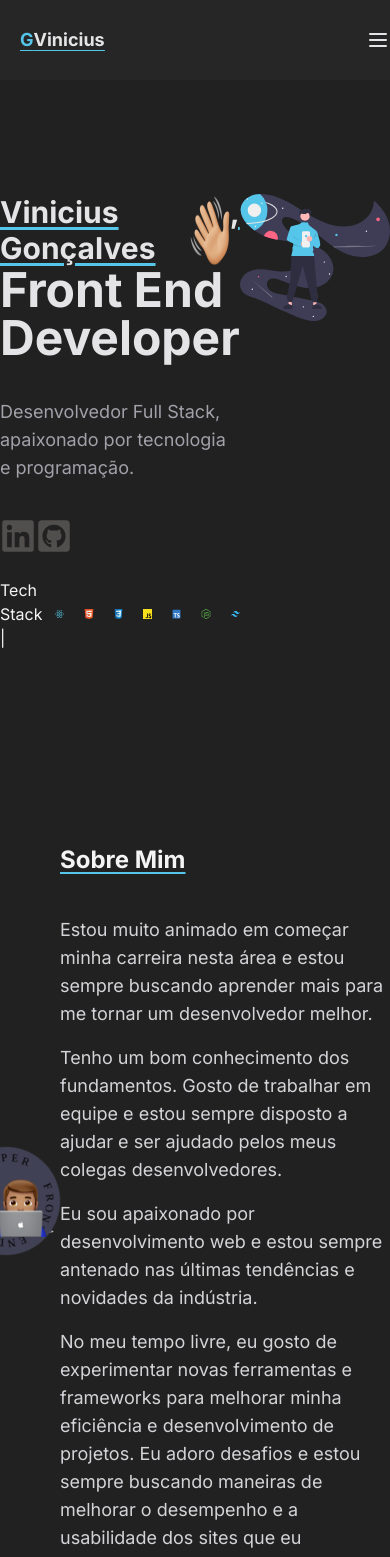
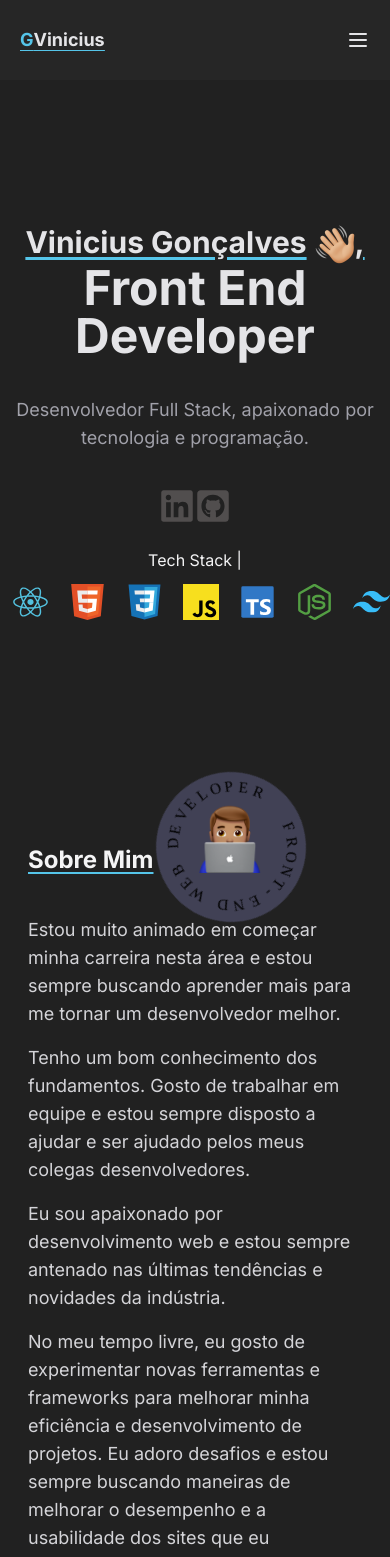
Before and after one commit to eldinho2/ViniciusSG.dev, a Next.js app: page / in a window 390 px wide. Shown: the top 1557 px of the page. Built offline with nearby package versions, Linux system fonts and the light colour scheme.

Commit message:
mobile css

```diff
--- a/src/app/components/About.tsx
+++ b/src/app/components/About.tsx
@@ -6,7 +6,7 @@ const About = () => {
   return (
     <section id="about" className="flex justify-center items-center">
       <FadeLeft>
-      <div className="relative">
+        <div className="relative xsm:hidden">
           <Image
             src={"/XZKyJCUt_2x-removebg-preview.png"}
             alt="illustration"
@@ -37,18 +37,38 @@ const About = () => {
       </FadeLeft>
       <div className="max-w-xl">
         <FadeUp>
-          <h1 className="text-zinc-100 underline underline-offset-4 decoration-[#55c5e9] text-2xl font-semibold mb-10">
+          <h1 className="text-zinc-100 underline underline-offset-4 decoration-[#55c5e9] text-2xl font-semibold mb-10 xsm:mx-7">
             Sobre Mim
           </h1>
         </FadeUp>
         <FadeRight>
-        <div className="flex flex-col gap-4">
+          <div className="flex flex-col gap-4 xsm:mx-7">
             <FadeRight>
-          <p className="font-light text-lg text-zinc-300">
+              <p className="font-light text-lg text-zinc-300 relative">
                 Estou muito animado em começar minha carreira nesta área e estou
                 sempre buscando aprender mais para me tornar um desenvolvedor
                 melhor.
               </p>
+              <div className="hidden xsm:block">
+                <Image
+                  src={"/male-technologist-type-4_1f468-1f3fd-200d-1f4bb.png"}
+                  alt="illustration male pc"
+                  width={70}
+                  height={70}
+                  quality={100}
+                  className="absolute z-20 -top-[113px] left-[166px]"
+                />
+                <span className="bg-[#414155] rounded-full absolute animate-spin-slow -top-[144px] left-[128px]">
+                  <Image
+                    src={"/text2.3d5aa6ba2d0632bb4e0572631c3f9dc2.svg"}
+                    alt="illustration spinner"
+                    width={150}
+                    height={150}
+                    quality={100}
+                    className=""
+                  />
+                </span>
+              </div>
             </FadeRight>
             <FadeRight>
               <p className="font-light text-lg text-zinc-300">
@@ -59,8 +79,8 @@ const About = () => {
             </FadeRight>
             <FadeRight>
               <p className="font-light text-lg text-zinc-300">
-            Eu sou apaixonado por desenvolvimento web e estou sempre antenado
-            nas últimas tendências e novidades da indústria.
+                Eu sou apaixonado por desenvolvimento web e estou sempre
+                antenado nas últimas tendências e novidades da indústria.
               </p>
             </FadeRight>
             <FadeRight>
@@ -68,7 +88,8 @@ const About = () => {
                 No meu tempo livre, eu gosto de experimentar novas ferramentas e
                 frameworks para melhorar minha eficiência e desenvolvimento de
                 projetos. Eu adoro desafios e estou sempre buscando maneiras de
-            melhorar o desempenho e a usabilidade dos sites que eu desenvolvo.
+                melhorar o desempenho e a usabilidade dos sites que eu
+                desenvolvo.
               </p>
             </FadeRight>
           </div>
--- a/src/app/components/HamburguerMenu.tsx
+++ b/src/app/components/HamburguerMenu.tsx
@@ -23,7 +23,7 @@ export const HamburguerMenu = () => {
   }, []);
 
   return (
-    <div className="hidden xsm:flex">
+    <div className="hidden xsm:flex mx-5">
       <div
         onClick={HandleOpenMenu}
         className={`${openMenu ? "hidden" : "block"}`}
@@ -43,7 +43,7 @@ export const HamburguerMenu = () => {
             className="absolute left-0 w-full h-screen"
           ></div>
           <div
-            className={`absolute left-0 w-full mt-[40px] h-[300px] ${
+            className={`absolute left-0 w-full mt-[52px] h-[300px] ${
               isScroll ? "bg-gradient-to-r from-neutral-800" : "bg-neutral-800"
             }`}
           >
--- a/src/app/components/Header.tsx
+++ b/src/app/components/Header.tsx
@@ -18,7 +18,7 @@ const Header = () => {
   }, []);
 
   return (
-    <header className={` ${isScroll ? 'bg-gradient-to-r from-neutral-800' : 'bg-neutral-800'} fixed w-full z-40 flex justify-between h-20 items-center text-lg text-zinc-200`}>
+    <header className={` ${isScroll ? 'bg-gradient-to-r from-neutral-800' : 'bg-neutral-800'} fixed w-screen z-40 flex justify-between h-20 items-center text-lg text-zinc-200`}>
       <div className="flex flex-1 m-14 font-semibold cursor-pointer hover:underline underline-offset-4 hover:text-white hover:decoration-[#55c5e9] xsm:underline decoration-[#55c5e9] xsm:flex-none xsm:ml-5 xsm:m-1">
         <FadeRight>
         <span className="text-[#55c5e9]">
--- a/src/app/components/Portfolio.tsx
+++ b/src/app/components/Portfolio.tsx
@@ -5,7 +5,7 @@ import {FadeUp, FadeLeft, FadeRight} from "./animations";
 
 const Portifolio = () => {
   return (
-    <section className="mt-28">
+    <section className="mt-28 overflow-hidden">
       <FadeUp>
       <h1 id="projects" className="text-center text-white text-2xl font-semibold underline underline-offset-4 decoration-[#55c5e9] mb-10">
         Meu portfólio
@@ -13,7 +13,7 @@ const Portifolio = () => {
       </FadeUp>
       <div className="flex flex-col items-center justify-center gap-10">
       <FadeLeft>
-        <div className="flex gap-5 p-4 text-white shadow-lg bg-neutral-800 rounded-lg w-[700px] xsm:w-[370px] xsm:flex-col">
+        <div className="flex gap-5 p-4 text-white shadow-lg bg-neutral-800 rounded-lg w-[700px] xsm:w-[330px] xsm:flex-col">
           <div className="overflow-hidden h-[300px]">
             <a
               href="https://gym-website-sigma.vercel.app/"
@@ -64,7 +64,7 @@ const Portifolio = () => {
         </div>
         </FadeLeft>
         <FadeRight>
-        <div className="flex flex-row-reverse gap-5 p-4 text-white shadow-lg bg-neutral-800 rounded-lg w-[700px] xsm:w-[370px] xsm:flex-col">
+        <div className="flex flex-row-reverse gap-5 p-4 text-white shadow-lg bg-neutral-800 rounded-lg w-[700px] xsm:w-[330px] xsm:flex-col">
           <div className="flex items-center justify-center">
             <a
               href="https://kanban-app-zeta-nine.vercel.app/"
@@ -114,7 +114,7 @@ const Portifolio = () => {
         </div>
         </FadeRight>
         <FadeLeft>
-        <div className="flex gap-5 p-4 text-white shadow-lg bg-neutral-800 rounded-lg w-[700px] xsm:w-[370px] xsm:flex-col">
+        <div className="flex gap-5 p-4 text-white shadow-lg bg-neutral-800 rounded-lg w-[700px] xsm:w-[330px] xsm:flex-col">
           <div className="overflow-hidden h-[300px]">
             <a
               href="https://travel-app-mu-black.vercel.app/"
@@ -168,7 +168,7 @@ const Portifolio = () => {
         </div>
         </FadeLeft>
         <FadeRight>
-        <div className="flex gap-5 flex-row-reverse p-4 text-white shadow-lg bg-neutral-800 rounded-lg w-[700px] xsm:w-[370px] xsm:flex-col">
+        <div className="flex gap-5 flex-row-reverse p-4 text-white shadow-lg bg-neutral-800 rounded-lg w-[700px] xsm:w-[330px] xsm:flex-col">
           <div className="flex justify-center items-center">
             <a
               href="https://weather-app-iota-gold.vercel.app/"
--- a/src/app/components/animations/index.tsx
+++ b/src/app/components/animations/index.tsx
@@ -10,7 +10,7 @@ interface Props {
 
 const FadeUp = ({children}:Props) => {
   useEffect(() => {
-    Aos.init({ duration: 2000 });
+    Aos.init({ duration: 1000 });
   }, []);
 
   return (
@@ -24,7 +24,7 @@ const FadeUp = ({children}:Props) => {
 
 const FadeLeft = ({children}:Props) => {
   useEffect(() => {
-    Aos.init({ duration: 2000 });
+    Aos.init({ duration: 1000 });
   }, []);
 
   return (
@@ -39,7 +39,7 @@ const FadeLeft = ({children}:Props) => {
 
 const FadeRight = ({children}:Props) => {
   useEffect(() => {
-    Aos.init({ duration: 2000 });
+    Aos.init({ duration: 1000 });
   }, []);
 
   return (
--- a/src/app/page.tsx
+++ b/src/app/page.tsx
@@ -5,10 +5,10 @@ import { FadeLeft, FadeRight, FadeUp } from "./components/animations";
 
 export default function Home() {
   return (
-    <main className="bg-[#212121] h-screen flex flex-col justify-center items-center">
+    <main className="bg-[#212121] h-screen flex flex-col justify-center items-center overflow-hidden">
       <div className="flex">
       <FadeRight>
-        <div>
+        <div className="xsm:flex xsm:flex-col xsm:justify-center xsm:items-center">
           <h1 className="flex decoration-[#55c5e9] underline underline-offset-4 text-zinc-200 font-extrabold text-3xl">
             Vinicius Gonçalves
             <Image
@@ -20,10 +20,10 @@ export default function Home() {
             />
             ,
           </h1>
-          <h1 className="text-zinc-200 font-extrabold text-5xl">
+          <h1 className="xsm:text-center text-zinc-200 font-extrabold text-5xl">
             Front End Developer
           </h1>
-          <p className="text-zinc-400 text-lg font-medium my-9">
+          <p className=" xsm:text-center text-zinc-400 text-lg font-medium my-9">
             Desenvolvedor Full Stack, apaixonado por tecnologia e programação.
           </p>
           <span className="flex justify-start mb-6">
@@ -43,8 +43,8 @@ export default function Home() {
             </a>
           </span>
           <FadeUp>
-          <div className="flex items-center">
-            <h2 className="text-zinc-100 font-medium text-base">
+          <div className="flex items-center xsm:flex-col">
+            <h2 className="text-zinc-100 font-medium text-base xsm:mb-3">
               Tech Stack |
             </h2>
             <ul className="flex ml-3 gap-5">
@@ -133,7 +133,7 @@ export default function Home() {
         </div>
         </FadeRight>
         <FadeLeft>
-          <div className="flex justify-center items-center">
+          <div className="flex justify-center items-center xsm:hidden">
             <Image
               src={"/illustration.svg"}
               alt="illustration"
```
Lines whose indentation alone changed are shown as unchanged.
